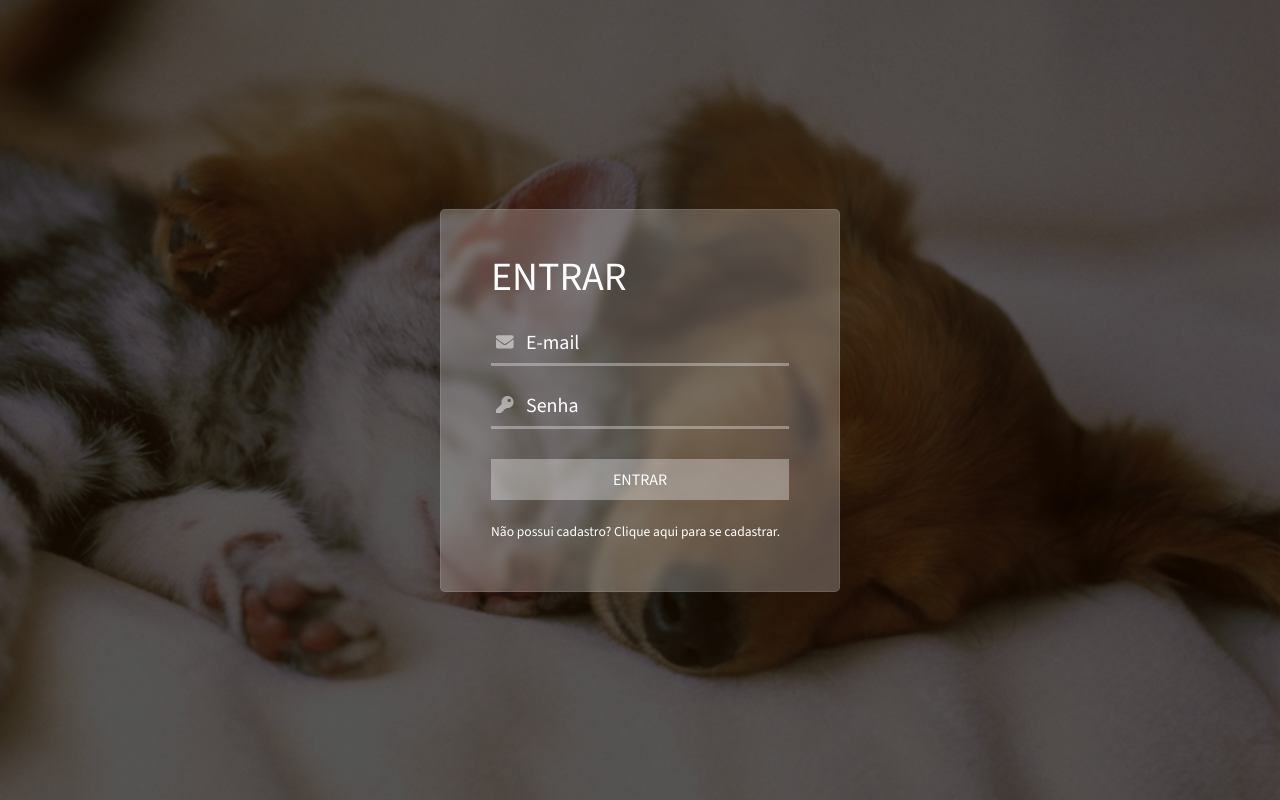
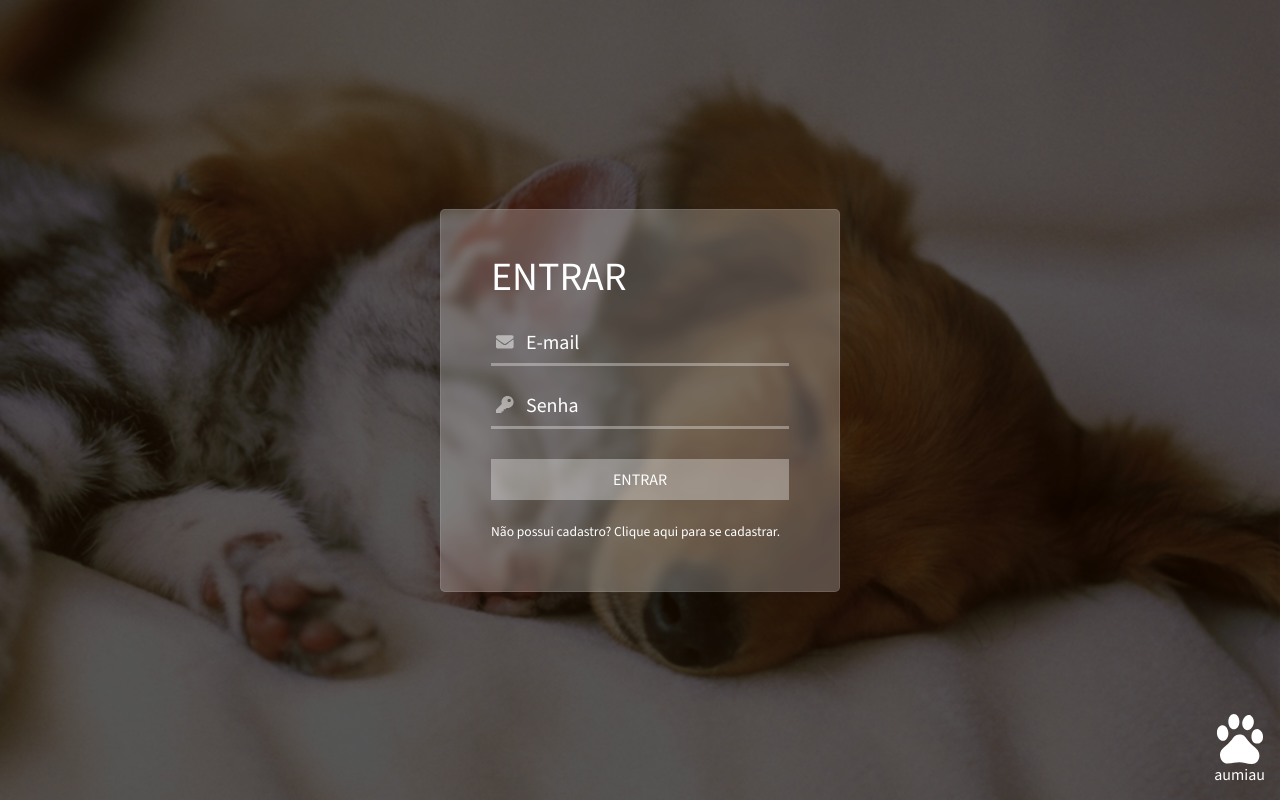
Before and after one commit to camilomunhoz/aumiau, a React (Create React App) app in the folder client/: page /login in a window 1280 px wide. Built offline with nearby package versions, Linux system fonts and the light colour scheme.

Commit message:
Aumiau logo in login/register views

```diff
--- a/client/src/components/forms/to_auth/FormLogin.js
+++ b/client/src/components/forms/to_auth/FormLogin.js
@@ -39,7 +39,7 @@ function FormLogin() {
   }
 
   return (
-    <form className={styles.form_login}>
+    <form id={styles.form_login}>
       <FormTitle title="ENTRAR" />
       <InputNoBorder
         type="text"
--- a/client/src/components/forms/to_auth/FormLoginAndRegister.module.css
+++ b/client/src/components/forms/to_auth/FormLoginAndRegister.module.css
@@ -1,5 +1,5 @@
-.form_login,
-.form_register {
+#form_login,
+#form_register {
   padding: 50px;
   padding-top: 40px;
   width: 400px;
@@ -12,12 +12,12 @@
   -webkit-backdrop-filter: blur(5px);
   border: 1px solid rgba(255, 255, 255, 0.1);
 }
-.form_login .no_border_input,
-.form_register .no_border_input {
+#form_login .no_border_input,
+#form_register .no_border_input {
   padding-bottom: 30px;
 }
-.form_login .no_border_input:first-of-type,
-.form_register .no_border_input:first-of-type {
+#form_login .no_border_input:first-of-type,
+#form_register .no_border_input:first-of-type {
   padding-top: 30px;
 }
 .link > a {
--- a/client/src/components/forms/to_auth/FormRegister.js
+++ b/client/src/components/forms/to_auth/FormRegister.js
@@ -35,7 +35,7 @@ function FormRegister() {
   }
 
   return (
-    <form className={styles.form_register}>
+    <form id={styles.form_register}>
       <FormTitle title="CADASTRE-SE" />
       <InputNoBorder
         type="text"
--- a/client/src/components/layouts/Logo.js
+++ b/client/src/components/layouts/Logo.js
@@ -1,9 +1,12 @@
 import logo from "../../img/logo.svg";
 import styles from "./Logo.module.css";
 
-function Logo({ width, height }) {
+function Logo({ width, height, id, showBrand }) {
   return (
-    <img src={logo} width={width} height={height} className={styles.invert} />
+    <div id={id}>
+      <img src={logo} width={width} height={height} className={styles.invert} />
+      {showBrand && <span id={styles.brand}>aumiau</span>}
+    </div>
   );
 }
 
--- a/client/src/components/layouts/Logo.module.css
+++ b/client/src/components/layouts/Logo.module.css
@@ -1,3 +1,7 @@
 .invert {
   filter: invert();
 }
+#brand {
+  color: white;
+  font-weight: 200;
+}
--- a/client/src/components/pages/public/Login.js
+++ b/client/src/components/pages/public/Login.js
@@ -1,10 +1,12 @@
 import styles from "./login_and_register.module.css";
 import FormLogin from "../../forms/to_auth/FormLogin";
+import Logo from "../../layouts/Logo";
 
 function Login() {
   return (
-    <div className={styles.login_register_background}>
+    <div className={styles.login_register_container}>
       <FormLogin />
+      <Logo id={styles.logo} width="50px" height="50px" showBrand={true} />
     </div>
   );
 }
--- a/client/src/components/pages/public/Register.js
+++ b/client/src/components/pages/public/Register.js
@@ -1,10 +1,12 @@
 import styles from "./login_and_register.module.css";
 import FormRegister from "../../forms/to_auth/FormRegister";
+import Logo from "../../layouts/Logo";
 
 function Register() {
   return (
-    <div className={styles.login_register_background}>
+    <div className={styles.login_register_container}>
       <FormRegister />
+      <Logo id={styles.logo} width="50px" height="50px" showBrand={true} />
     </div>
   );
 }
--- a/client/src/components/pages/public/login_and_register.module.css
+++ b/client/src/components/pages/public/login_and_register.module.css
@@ -1,7 +1,16 @@
-.login_register_background {
+.login_register_container {
   height: 100%;
   width: 100%;
   display: flex;
   align-items: center;
   justify-content: center;
 }
+#logo {
+  position: absolute;
+  bottom: 0;
+  right: 0;
+  margin: 0 15px 15px 0;
+  display: flex;
+  flex-direction: column;
+  align-items: center;
+}
```
